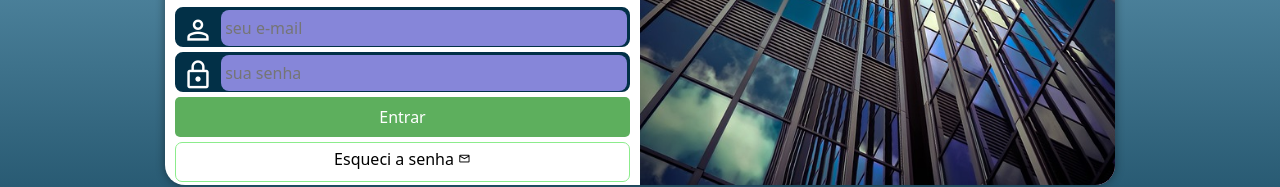
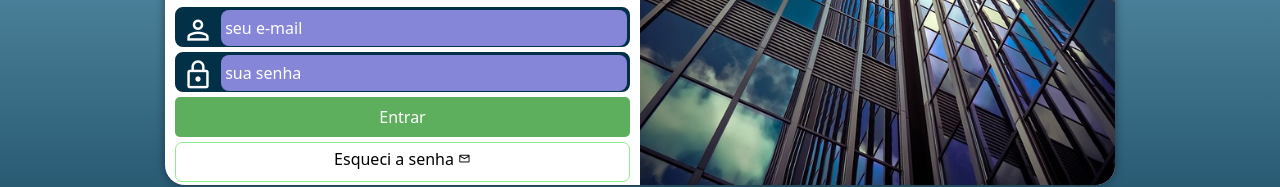
Before and after one commit to MaxsuelIsmark/projeto-login, a plain HTML site: page index.html in a window 1280 px wide. Shown: the part 390-577 px from the top of the page. Drawn offline with nearby package versions, Linux system fonts and the light colour scheme.

Commit message:
editando

```diff
--- a/estilos/style.css
+++ b/estilos/style.css
@@ -88,9 +88,15 @@ div.campo > input {
     padding: 4px;
 }
 
+
 div.campo > input:focus-within {
     background-color: white;
 }
+
+div.campo input::placeholder {
+    color: white;
+}
+
 
 form > input[type=submit] {
     display: block;
```
